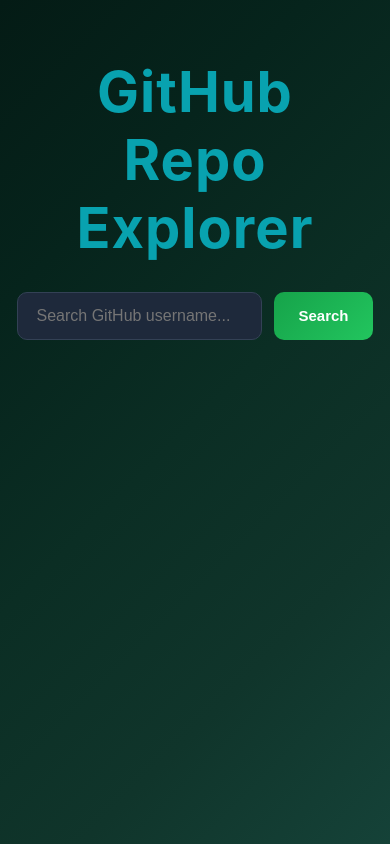
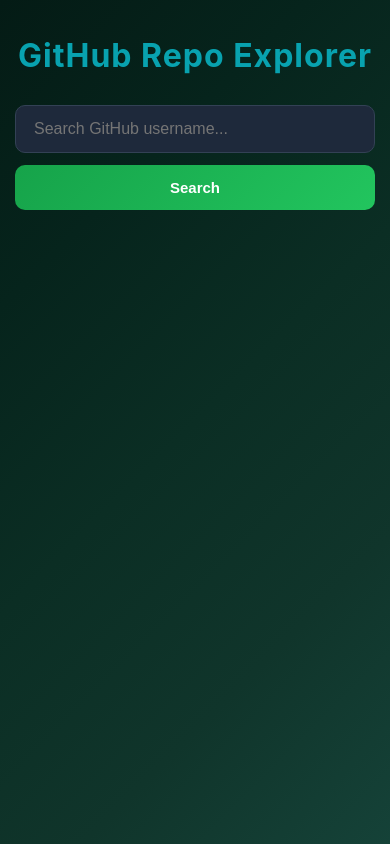
Before and after one commit to AmaanSilawat/GitHub-Repo-Explorer, a React (Vite) app in the folder client/: page / in a window 390 px wide. Built offline with nearby package versions, Linux system fonts and the light colour scheme.

Commit message:
readme changes

```diff
--- a/client/src/App.css
+++ b/client/src/App.css
@@ -113,3 +113,21 @@ body {
 .top-section > * {
   flex: 1;
 }
+
+@media (max-width: 768px) {
+  .app {
+    padding: 15px;
+  }
+
+  .title {
+    font-size: 2rem;
+  }
+
+  .top-section {
+    flex-direction: column;
+  }
+
+  .chart-container {
+    width: 100%;
+  }
+}
--- a/client/src/components/ProfileCard.css
+++ b/client/src/components/ProfileCard.css
@@ -42,3 +42,30 @@
   display: block;
   margin-top: 5px;
 }
+
+@media (max-width: 768px) {
+  .avatar {
+    width: 160px;
+    height: 160px;
+    margin-top: 20px;
+  }
+
+  .bio {
+    max-width: 95%;
+    padding: 0 10px;
+  }
+
+  .stats {
+    flex-wrap: wrap;
+    justify-content: center;
+  }
+
+  .stats div {
+    min-width: 100px;
+    padding: 12px;
+  }
+
+  .stats strong {
+    font-size: 1.8rem;
+  }
+}
--- a/client/src/components/RepoCard.css
+++ b/client/src/components/RepoCard.css
@@ -71,3 +71,19 @@
 .repo-card:hover .expand-tag {
   opacity: 1;
 }
+
+@media (max-width: 768px) {
+  .repo-card {
+    padding: 16px;
+    min-height: auto;
+  }
+
+  .repo-info {
+    flex-direction: column;
+    gap: 8px;
+  }
+
+  .expand-tag {
+    display: none;
+  }
+}
--- a/client/src/components/SearchBar.css
+++ b/client/src/components/SearchBar.css
@@ -83,3 +83,23 @@
   height: 36px;
   border-radius: 50%;
 }
+
+@media (max-width: 768px) {
+  .search-form {
+    flex-direction: column;
+    align-items: center;
+  }
+
+  .search-input {
+    width: 100%;
+    max-width: 100%;
+  }
+
+  .search-button {
+    width: 100%;
+  }
+
+  .suggestions {
+    max-width: 100%;
+  }
+}
```
Also changed, not shown: 1 other file (tests, documents, lock files or other folders).
